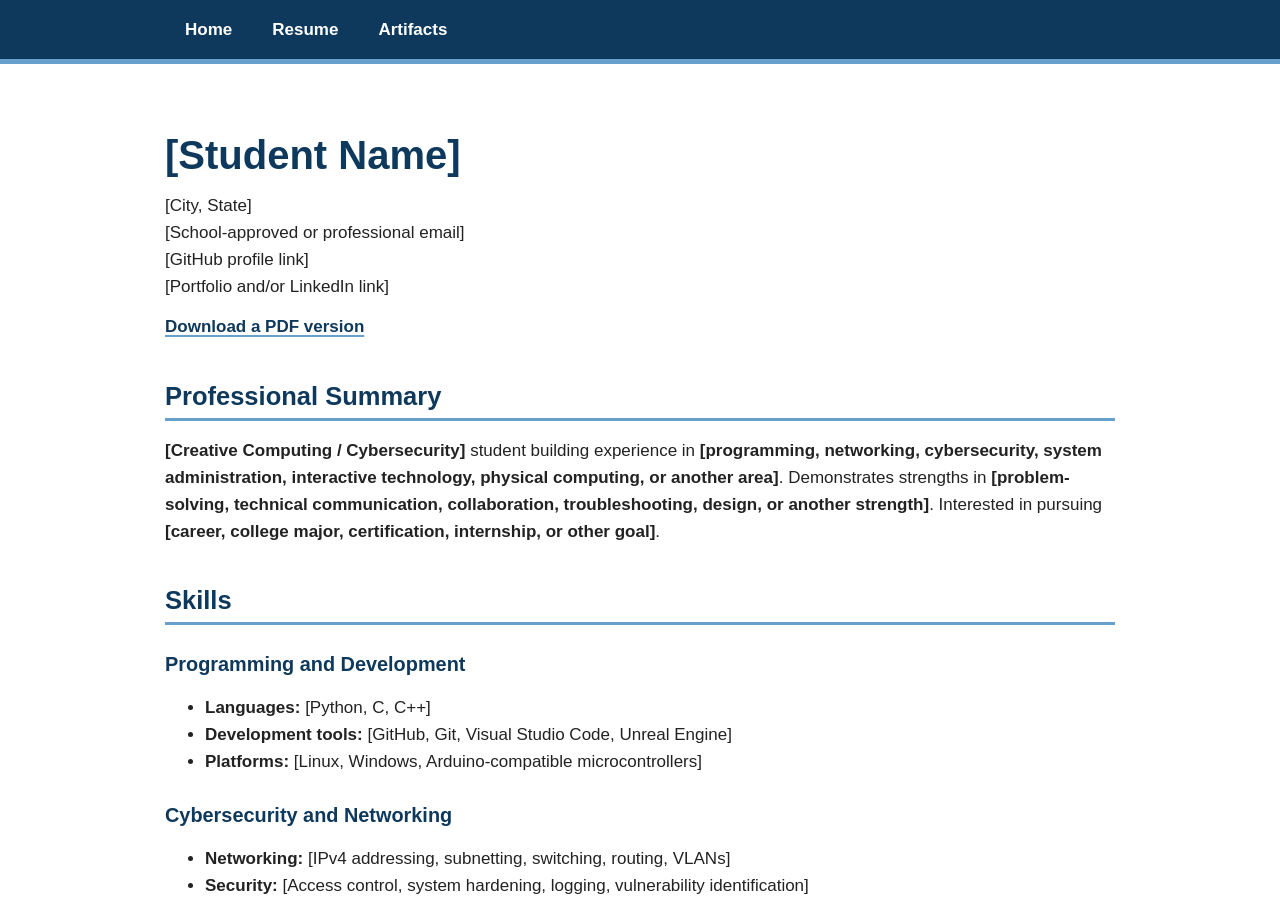
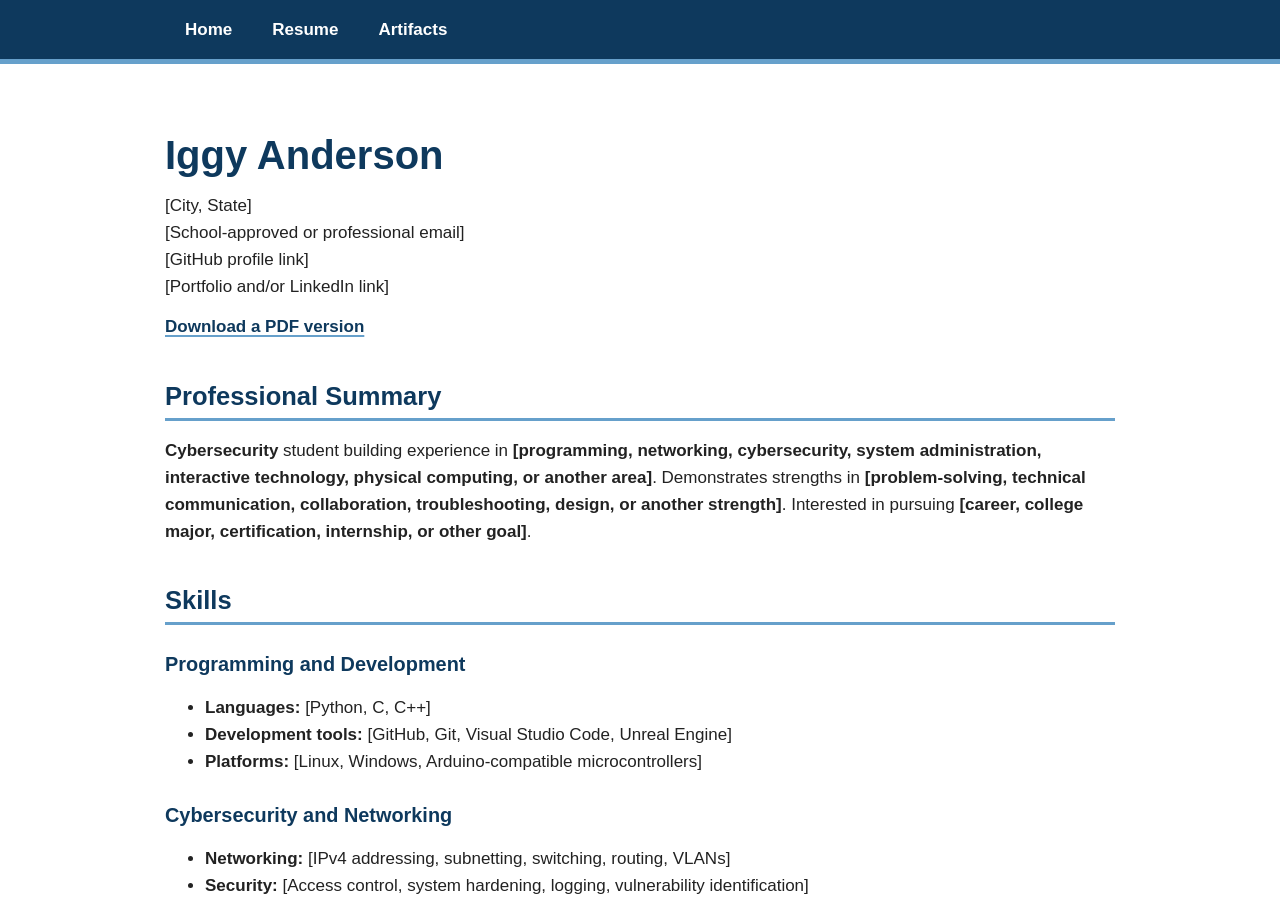
Before and after one commit to 0ysterfish/APEX-portfolio, a Jekyll site: the page built from resume.md, in a window 1280 px wide and 900 px high. Built offline with Jekyll 4.4.1, drawn with Linux system fonts in a browser that asks for light colours.

Commit message:
Change student name to Iggy Anderson and update field
Updated student name in the resume and specified the field of study.

```diff
--- a/resume.md
+++ b/resume.md
@@ -3,7 +3,7 @@ layout: default
 title: Resume
 ---
 
-# [Student Name]
+# Iggy Anderson
 
 [City, State]
 [School-approved or professional email]
@@ -14,7 +14,7 @@ title: Resume
 
 ## Professional Summary
 
-**[Creative Computing / Cybersecurity]** student building experience in **[programming, networking, cybersecurity, system administration, interactive technology, physical computing, or another area]**. Demonstrates strengths in **[problem-solving, technical communication, collaboration, troubleshooting, design, or another strength]**. Interested in pursuing **[career, college major, certification, internship, or other goal]**.
+**Cybersecurity** student building experience in **[programming, networking, cybersecurity, system administration, interactive technology, physical computing, or another area]**. Demonstrates strengths in **[problem-solving, technical communication, collaboration, troubleshooting, design, or another strength]**. Interested in pursuing **[career, college major, certification, internship, or other goal]**.
 
 ## Skills
 
```
